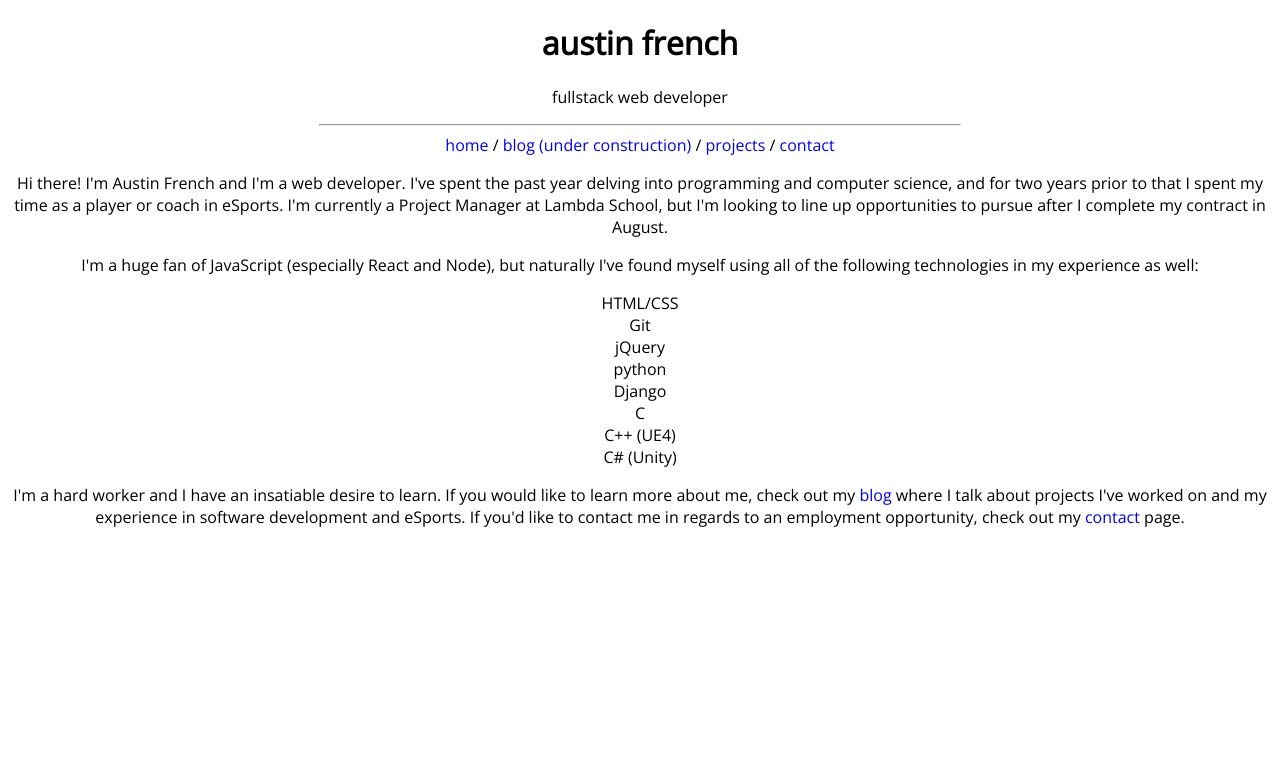
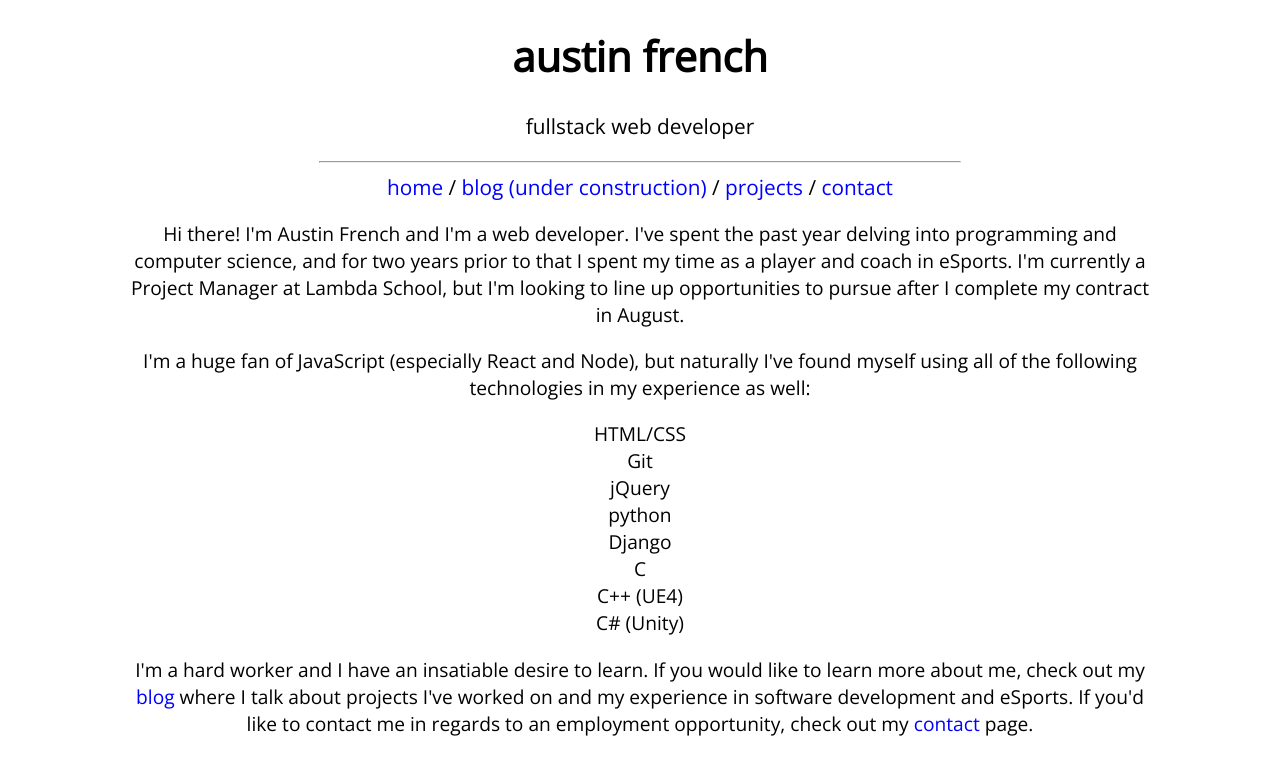
Before and after one commit to frogr/frogr.github.io, a React (Create React App) app: page / in a window 1280 px wide. Shown: the top 774 px of the page. Built offline with nearby package versions, Linux system fonts and the light colour scheme.

Commit message:
styling adjustments

```diff
--- a/src/components/About.js
+++ b/src/components/About.js
@@ -1,11 +1,11 @@
 import React from 'react';
 const About = () => {
   return (
-    <div>
+    <div className="textContent">
       <p>
         Hi there! I'm Austin French and I'm a web developer. I've spent the past
         year delving into programming and computer science, and for two years
-        prior to that I spent my time as a player or coach in eSports. I'm
+        prior to that I spent my time as a player and coach in eSports. I'm
         currently a Project Manager at Lambda School, but I'm looking to line up
         opportunities to pursue after I complete my contract in August.
       </p>
--- a/src/components/Contact.js
+++ b/src/components/Contact.js
@@ -1,7 +1,7 @@
 import React from 'react';
 const Contact = () => {
   return (
-    <div>
+    <div class="textContent">
       <p>
         I'm currently working as a Project Manager at Lambda School, but looking
         for offers beginning around September of 2018. Feel free to email me!
--- a/src/components/project/ProjectPost.js
+++ b/src/components/project/ProjectPost.js
@@ -4,7 +4,7 @@ import ProjectContent from './project.json';
 const ProjectPost = ({ match }) => {
   return (
     <div>
-      <div className="projectInfo">
+      <div className="projectInfo textContent">
         <h2>{ProjectContent[match.params.id].title}</h2>
         <p>{ProjectContent[match.params.id].date}</p>
         <p>{ProjectContent[match.params.id].body}</p>
--- a/src/components/project/ProjectsRoot.js
+++ b/src/components/project/ProjectsRoot.js
@@ -4,7 +4,7 @@ import { Link } from 'react-router-dom';
 
 const Project = () => {
   return (
-    <div>
+    <div className="textContent">
       {ProjectContent.slice(0)
         .map(project => {
           return (
--- a/src/index.css
+++ b/src/index.css
@@ -14,12 +14,20 @@ ul {
   margin: 0;
   list-style: none;
 }
+hr {
+  width: 50%;
+}
 img {
   width: 3%;
+}
+.headerContainer {
+  font-size: 1.3rem;
+}
+.textContent {
+  margin-left: 10%;
+  margin-right: 10%;
+  font-size: 1.2rem;
 }
 .projectInfo {
   padding-bottom: 3%;
 }
-hr {
-  width: 50%;
-}
```
